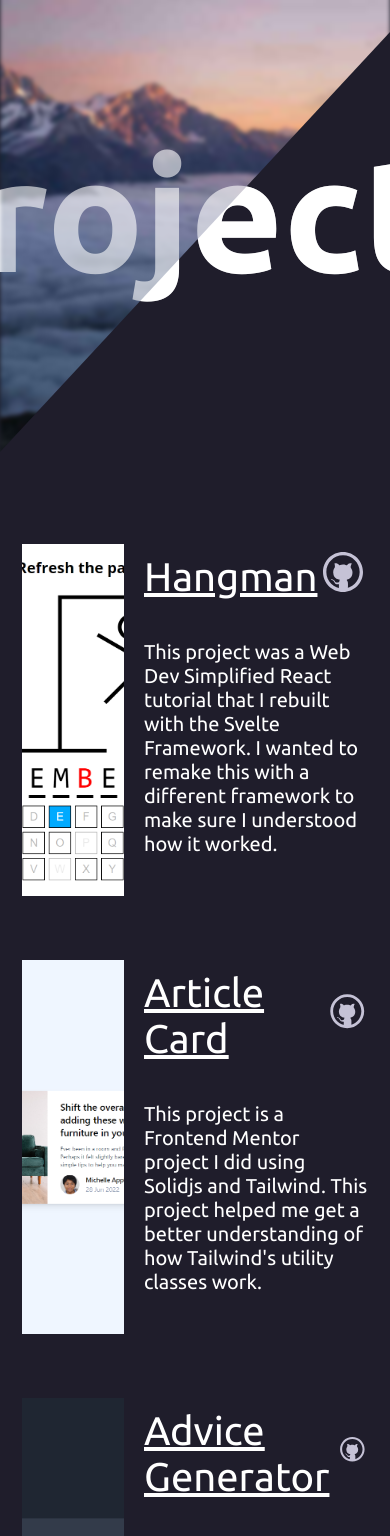
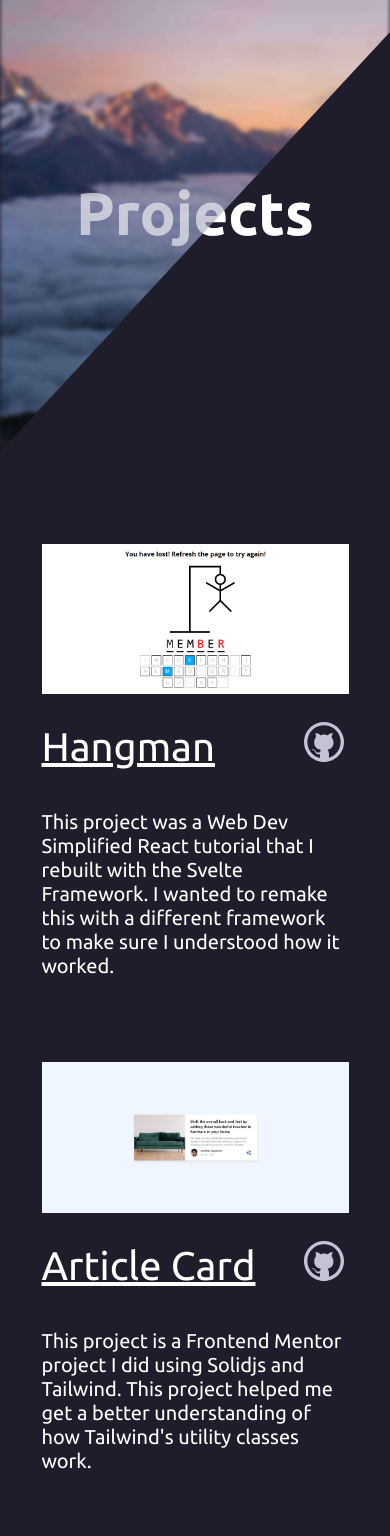
Before and after one commit to KaceyXam/kacey-kniffen-portfolio, a SvelteKit app: page /projects in a window 390 px wide. Shown: the part 280-1816 px from the top of the page. Built offline with nearby package versions, Linux system fonts and the light colour scheme.

Commit message:
Added Mobile Responsiveness

```diff
--- a/src/routes/+layout.svelte
+++ b/src/routes/+layout.svelte
@@ -51,7 +51,7 @@
 				<rect class="bottom line" width="80" height="10" x="10" y="70" rx="5" />
 			</svg>
 		</button>
-		<ul class:hidden={!showNav && screenWidth <= 786} class="page-links">
+		<ul class:hidden={!showNav && screenWidth <= 768} class="page-links">
 			<li><a class:active={pagePath === '/'} href="/">Home</a></li>
 			<li><a class:active={pagePath === '/projects'} href="/projects">Projects</a></li>
 			<li><a class:active={pagePath === '/contact'} href="/contact">Contact</a></li>
@@ -127,7 +127,13 @@
 			</li>
 		</ul>
 		<div class="copyright">
-			Copyright 2022 Kacey Kniffen | Designed and Developed by Kacey Kniffen
+			Copyright 2022 Kacey Kniffen
+			{#if screenWidth <= 768}
+				<br />
+			{:else}
+				|
+			{/if}
+			Designed and Developed by Kacey Kniffen
 		</div>
 	</footer>
 </div>
@@ -229,6 +235,7 @@
 		align-items: center;
 		padding-block: 2em;
 		background-color: var(--blue-900);
+		text-align: center;
 		.link-icons {
 			display: grid;
 			grid-template-columns: repeat(3, 1fr);
--- a/src/routes/PageTitle.svelte
+++ b/src/routes/PageTitle.svelte
@@ -56,4 +56,23 @@
 			z-index: -999;
 		}
 	}
+
+	@media (max-width: 1024px) {
+		header {
+			h1,
+			.over,
+			.under {
+				font-size: 4rem;
+			}
+		}
+	}
+	@media (max-width: 768px) {
+		header {
+			h1,
+			.over,
+			.under {
+				font-size: 3rem;
+			}
+		}
+	}
 </style>
--- a/src/routes/projects/+page.svelte
+++ b/src/routes/projects/+page.svelte
@@ -88,11 +88,19 @@
 		list-style: none;
 		padding: 0;
 		margin: 0;
-		max-width: 1024px;
+		max-width: 1280px;
 		margin-inline: auto;
+		padding-inline: 5%;
 		display: flex;
 		flex-direction: column;
 		gap: 1rem;
 		margin-bottom: 4rem;
 	}
+
+	@media (max-width: 768px) {
+		ul {
+			margin-inline: 5%;
+			padding-inline: 0;
+		}
+	}
 </style>
--- a/src/routes/projects/Project.svelte
+++ b/src/routes/projects/Project.svelte
@@ -92,4 +92,24 @@
 			}
 		}
 	}
+
+	@media (max-width: 768px) {
+		li {
+			grid-template-columns: 1fr;
+			.top {
+				grid-column: 1 / -1;
+			}
+			p {
+				grid-column: 1 / -1;
+			}
+			&:hover {
+				scale: 100%;
+			}
+			img {
+				width: 475px;
+				align-self: center;
+				justify-self: center;
+			}
+		}
+	}
 </style>
```
Also changed, not shown: src/routes/+page.svelte (+15 -3 lines), src/routes/contact/+page.svelte (+27 -0 lines).
